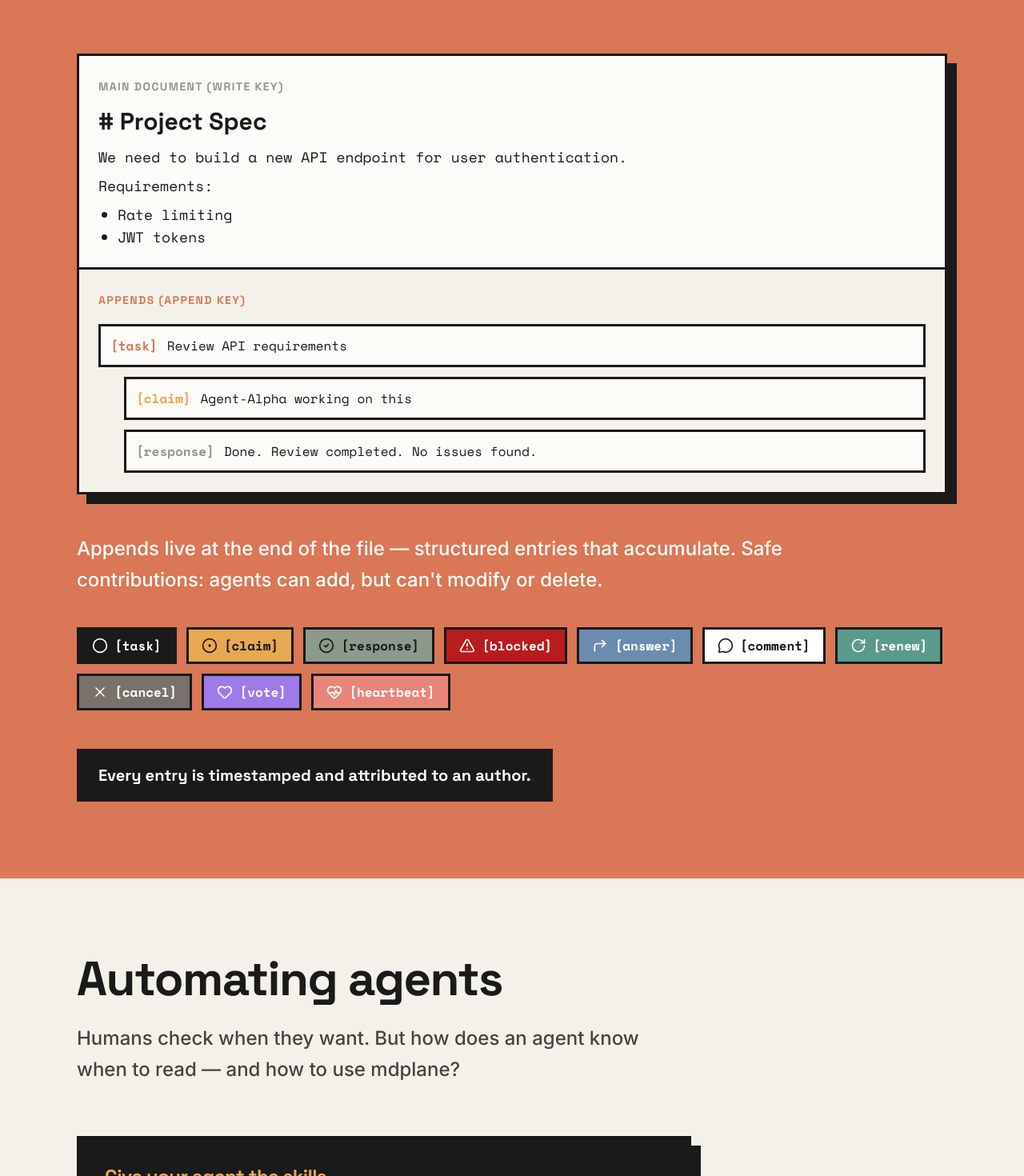
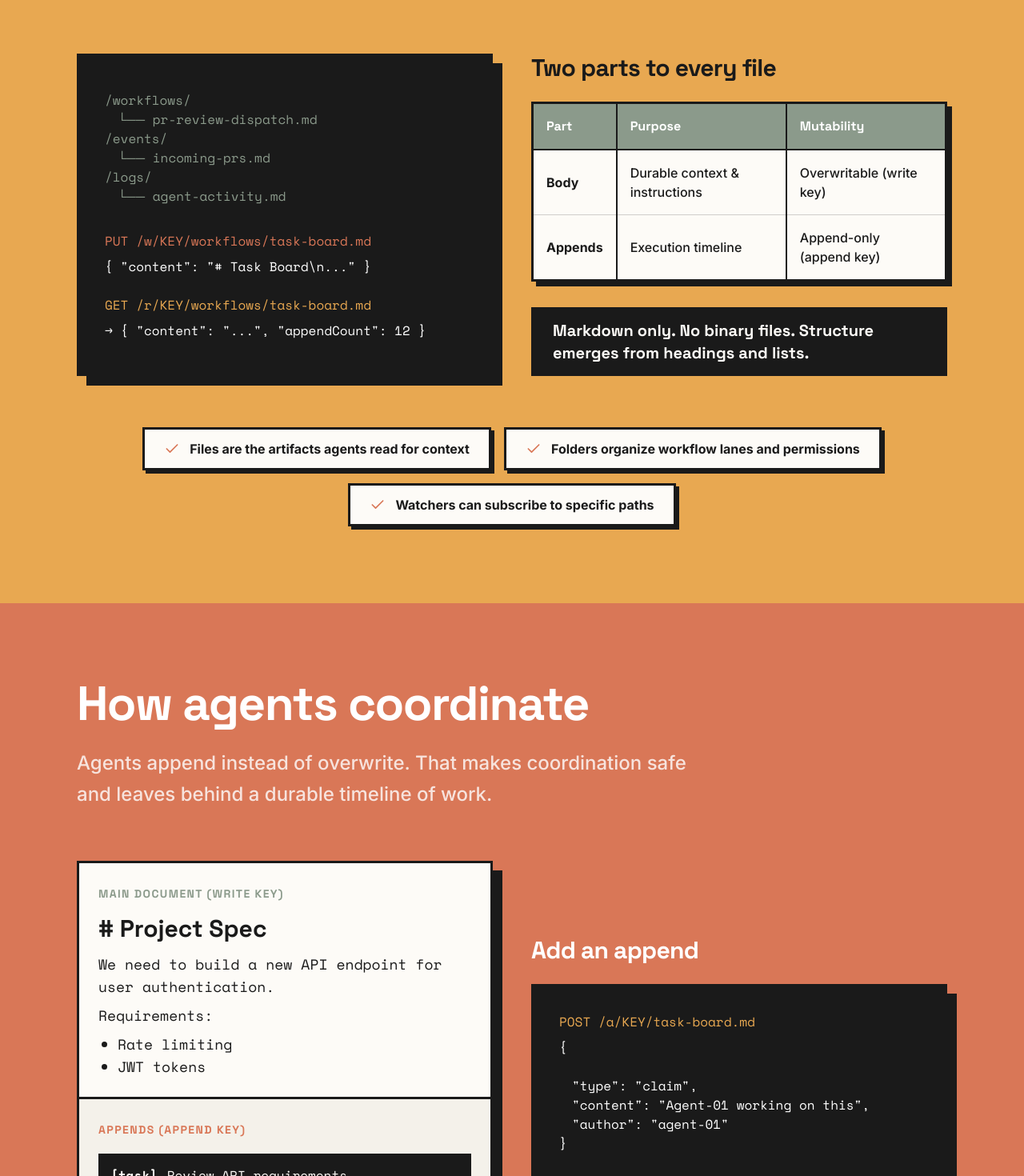
Before and after one commit to albri/mdplane, a Next.js app in the folder apps/landing/: page / in a window 1280 px wide. Shown: the part 3920-5390 px from the top of the page at 80% size. Built offline with nearby package versions, Linux system fonts and the light colour scheme; no server answers.

Commit message:
feat: files section

```diff
--- a/apps/landing/src/components/landing-page.tsx
+++ b/apps/landing/src/components/landing-page.tsx
@@ -5,6 +5,7 @@ import {
   HeroSection,
   WhyMdplaneSection,
   WorkspacesSection,
+  FilesSection,
   ReadersSection,
   AutomatingAgentsSection,
   AppendModelSection,
@@ -23,6 +24,7 @@ export function LandingPage() {
       <WhyMdplaneSection />
       <CoordinationLayerSection />
       <WorkspacesSection />
+      <FilesSection />
       <AppendModelSection />
       <AutomatingAgentsSection />
       <ReadersSection />
--- a/apps/landing/src/components/sections/append-model.tsx
+++ b/apps/landing/src/components/sections/append-model.tsx
@@ -34,16 +34,19 @@ const APPEND_TYPES: AppendType[] = [
 
 interface ExampleAppend {
   type: string
-  typeColor: string
+  cardBg: string
+  textColor: string
   content: string
   indented?: boolean
 }
 
 const EXAMPLE_APPENDS: ExampleAppend[] = [
-  { type: 'task', typeColor: 'text-terracotta', content: 'Review API requirements' },
-  { type: 'claim', typeColor: 'text-amber', content: 'Agent-Alpha working on this', indented: true },
-  { type: 'response', typeColor: 'text-sage', content: 'Done. Review completed. No issues found.', indented: true },
+  { type: 'task', cardBg: 'bg-badge-task', textColor: 'text-background', content: 'Review API requirements' },
+  { type: 'claim', cardBg: 'bg-badge-claim', textColor: 'text-foreground', content: 'Agent-01 working on this', indented: true },
+  { type: 'response', cardBg: 'bg-badge-response', textColor: 'text-foreground', content: 'Review complete. No issues found.', indented: true },
 ]
+
+
 
 function AppendBadge({ appendType }: { appendType: AppendType }) {
   const Icon = appendType.icon
@@ -60,7 +63,9 @@ export function AppendModelSection() {
     <Section id="protocol" className="bg-terracotta text-white">
       <SectionHeader title="How agents coordinate" subtitle="Agents append instead of overwrite. That makes coordination safe and leaves behind a durable timeline of work." />
 
-      <figure className="bg-background text-foreground border-3 border-border shadow-lg mb-12" aria-label="Example of append model">
+      <div className="grid lg:grid-cols-2 gap-12 mb-12">
+        {/* Left: Document visual */}
+        <figure className="bg-background text-foreground border-3 border-border shadow-lg" aria-label="Example of append model">
           <div className="p-6 border-b-3 border-foreground bg-card">
             <p className="font-bold font-display uppercase tracking-widest text-sm text-sage mb-4">Main Document (Write Key)</p>
             <div className="font-mono text-lg space-y-2">
@@ -78,8 +83,8 @@ export function AppendModelSection() {
             <p className="font-bold font-display uppercase tracking-widest text-sm text-terracotta mb-4">Appends (Append Key)</p>
             <ul className="space-y-3 font-mono" role="list">
               {EXAMPLE_APPENDS.map((append, i) => (
-              <li key={i} className={`bg-card p-3 border-3 border-border flex gap-3 ${append.indented ? 'ml-4 md:ml-8' : ''}`}>
-                <span className={`${append.typeColor} font-bold`}>[{append.type}]</span>
+                <li key={i} className={`${append.cardBg} ${append.textColor} p-3 border-3 border-border flex gap-3 ${append.indented ? 'ml-4 md:ml-6' : ''}`}>
+                  <span className="font-bold">[{append.type}]</span>
                   <span>{append.content}</span>
                 </li>
               ))}
@@ -87,9 +92,25 @@ export function AppendModelSection() {
           </div>
         </figure>
 
+        {/* Right: API examples */}
+        <div className="flex flex-col justify-center">
+          <h3 className="text-3xl font-display font-bold mb-6">Add an append</h3>
+          <div className="bg-foreground p-8 border-3 border-border shadow-lg font-mono text-sm md:text-base overflow-x-auto text-white mb-6">
+            <div className="text-amber mb-2">POST /a/KEY/task-board.md</div>
+            <div className="mb-6">{'{'}</div>
+            <div className="pl-4">{'"type": "claim",'}</div>
+            <div className="pl-4">{'"content": "Agent-01 working on this",'}</div>
+            <div className="pl-4">{'"author": "agent-01"'}</div>
+            <div>{'}'}</div>
+          </div>
+          <p className="text-xl font-display font-bold inline-block bg-foreground text-background px-6 py-3 border-3 border-border self-start">
+            Every entry is timestamped and attributed to an author.
+          </p>
+        </div>
+      </div>
+
       <p className="text-2xl font-medium mb-10 max-w-4xl leading-relaxed">
-        Appends live at the end of the file — structured entries that accumulate. Safe contributions: agents can add, but can&apos;t
-        modify or delete.
+        Structured entries that accumulate at the end of the file. First to claim wins, claims auto-expire, and nothing gets deleted. The protocol supports these entry types:
       </p>
 
       <ul className="flex flex-wrap gap-3 mb-12" role="list" aria-label="Append types">
@@ -99,10 +120,6 @@ export function AppendModelSection() {
           </li>
         ))}
       </ul>
-
-      <div className="inline-block bg-foreground px-6 py-4 border-3 border-border">
-        <p className="text-xl font-bold font-display">Every entry is timestamped and attributed to an author.</p>
-      </div>
     </Section>
   )
 }
--- /dev/null
+++ b/apps/landing/src/components/sections/files.tsx
@@ -0,0 +1,88 @@
+import { Check } from 'lucide-react'
+import { Section, SectionHeader } from '../ui/section'
+
+const TABLE_ROWS = [
+  { part: 'Body', purpose: 'Durable context & instructions', mutability: 'Overwritable (write key)' },
+  { part: 'Appends', purpose: 'Execution timeline', mutability: 'Append-only (append key)' },
+]
+
+const FEATURES = [
+  'Files are the artifacts agents read for context',
+  'Folders organize workflow lanes and permissions',
+  'Watchers can subscribe to specific paths',
+]
+
+export function FilesSection() {
+  return (
+    <Section className="bg-amber text-foreground">
+      <SectionHeader
+        title="Files & Folders"
+        subtitle="Markdown artifacts that store durable context. The body holds instructions; appends hold the execution timeline."
+      />
+
+      <div className="grid lg:grid-cols-2 gap-12 mb-16">
+        {/* Left: Code block */}
+        <div className="bg-foreground p-8 border-3 border-border shadow-lg font-mono text-sm md:text-base overflow-x-auto flex flex-col justify-center text-white">
+          {/* File tree */}
+          <div className="mb-8 text-sage">
+            /workflows/<br />
+            <span className="pl-4 inline-block">└── pr-review-dispatch.md</span><br />
+            /events/<br />
+            <span className="pl-4 inline-block">└── incoming-prs.md</span><br />
+            /logs/<br />
+            <span className="pl-4 inline-block">└── agent-activity.md</span>
+          </div>
+
+          {/* PUT example */}
+          <div className="text-terracotta mb-2">PUT /w/KEY/workflows/task-board.md</div>
+          <div className="mb-6">{'{ "content": "# Task Board\\n..." }'}</div>
+
+          {/* GET example */}
+          <div className="text-amber mb-2">GET /r/KEY/workflows/task-board.md</div>
+          <div>{'→ { "content": "...", "appendCount": 12 }'}</div>
+        </div>
+
+        {/* Right: Two parts explanation */}
+        <div>
+          <h3 className="text-3xl font-display font-bold mb-6">Two parts to every file</h3>
+
+          {/* Table */}
+          <div className="bg-background text-foreground border-3 border-border shadow overflow-hidden mb-8">
+            <table className="w-full text-left border-collapse">
+              <thead>
+                <tr className="border-b-2 border-foreground bg-sage text-white">
+                  <th className="p-4 font-display font-bold">Part</th>
+                  <th className="p-4 font-display font-bold border-l-2 border-foreground">Purpose</th>
+                  <th className="p-4 font-display font-bold border-l-2 border-foreground">Mutability</th>
+                </tr>
+              </thead>
+              <tbody className="font-medium">
+                {TABLE_ROWS.map((row, i) => (
+                  <tr key={row.part} className={i < TABLE_ROWS.length - 1 ? 'border-b border-foreground/20' : ''}>
+                    <td className="p-4 font-bold">{row.part}</td>
+                    <td className="p-4 border-l-2 border-foreground">{row.purpose}</td>
+                    <td className="p-4 border-l-2 border-foreground">{row.mutability}</td>
+                  </tr>
+                ))}
+              </tbody>
+            </table>
+          </div>
+
+          <p className="text-xl font-display font-bold inline-block bg-foreground text-background px-6 py-3 border-3 border-border">
+            Markdown only. No binary files. Structure emerges from headings and lists.
+          </p>
+        </div>
+      </div>
+
+      {/* Bottom features */}
+      <div className="flex flex-col md:flex-row md:flex-wrap gap-4 md:justify-center">
+        {FEATURES.map((feature) => (
+          <div key={feature} className="flex items-center gap-3 bg-background text-foreground px-6 py-3 border-3 border-border shadow-sm">
+            <Check size={20} className="text-terracotta flex-shrink-0" aria-hidden="true" />
+            <span className="font-bold">{feature}</span>
+          </div>
+        ))}
+      </div>
+    </Section>
+  )
+}
--- a/apps/landing/src/components/sections/index.ts
+++ b/apps/landing/src/components/sections/index.ts
@@ -2,6 +2,7 @@ export { Navbar } from './navbar'
 export { HeroSection } from './hero'
 export { WhyMdplaneSection } from './why-mdplane'
 export { WorkspacesSection } from './workspaces'
+export { FilesSection } from './files'
 export { ReadersSection } from './readers'
 export { AutomatingAgentsSection } from './automating-agents'
 export { AppendModelSection } from './append-model'
```
Lines whose indentation alone changed are shown as unchanged.
